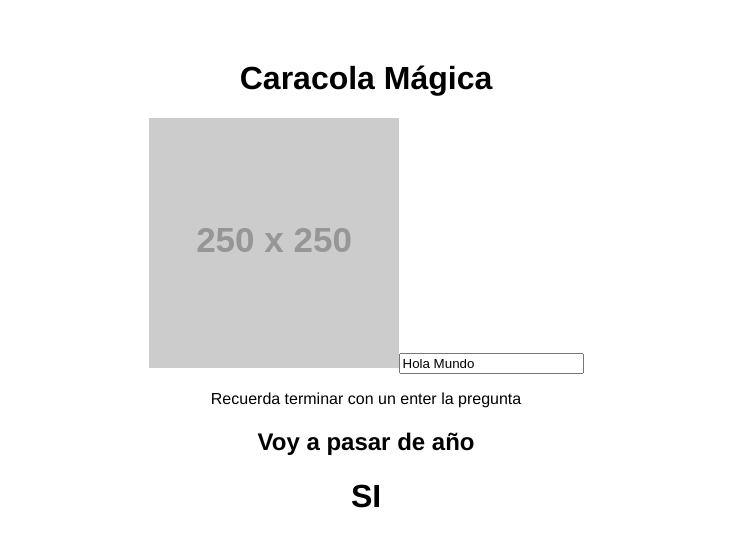
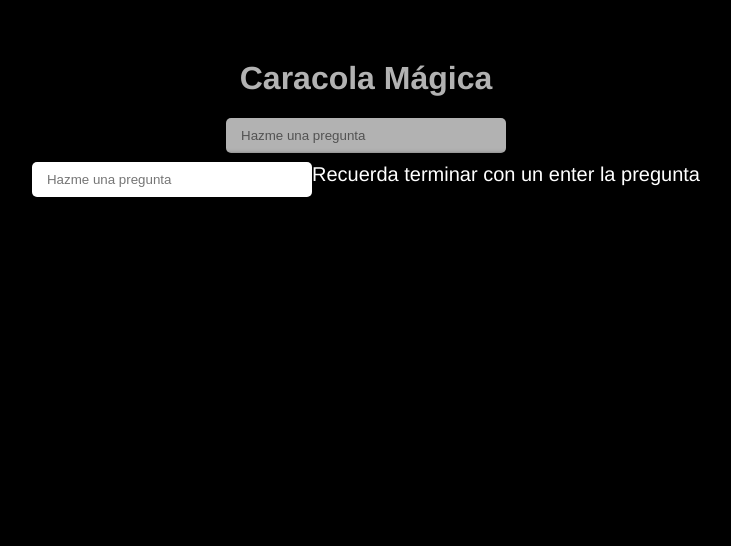
Before and after one commit to Christian-Moya123/pw_u2_v_p4_cm, a Vue app: page / in a window 1280 px wide. Shown: the top 546 px of the page, without its empty margins (274-1005 px from the left). Built offline with nearby package versions, Linux system fonts and the light colour scheme.

Commit message:
manejo de modulos

```diff
--- a/src/App.vue
+++ b/src/App.vue
@@ -1,25 +1,35 @@
 <template>
-  <CaracolaMagica/>
+
+
+  <CaracolaMagica />
 </template>
 
 
 <script>
-  import CaracolaMagica from './components/CaracolaMagica.vue';
+import CaracolaMagica from './components/CaracolaMagica.vue';
+
+import PokemonPage from './modules/components/pages/PokemonPage.vue';
+import Calculadora from './components/Calculadora.vue';
+
+
+
 export default {
   name: 'App',
   components: {
+    //Calculadora
     CaracolaMagica
+
   }
 }
 </script>
 
 <style>
- #app {
+#app {
   font-family: Avenir, Helvetica, Arial, sans-serif;
   -webkit-font-smoothing: antialiased;
   -moz-osx-font-smoothing: grayscale;
   text-align: center;
-  /* color: #2c3e50; */
+  color: #2c3e50;
   margin-top: 60px;
 }
 </style>
--- a/src/components/CaracolaMagica.vue
+++ b/src/components/CaracolaMagica.vue
@@ -1,28 +1,95 @@
 <template>
     <h1>Caracola Mágica</h1>
-    <img src="https://via.placeholder.com/250" alt="No se puede presentar">
-    <input v-model = pregunta type="text" placeholder="Hazme una pregunta">
+    <img v-if="urlImagen" :src="urlImagen" alt="No se puede presentar">
+    <input v-model=pregunta type="text" placeholder="Hazme una pregunta">
+    <div class="bg-dark"></div>
+    <div class="container">
+        <input v-model=pregunta type="text" placeholder="Hazme una pregunta">
         <p>Recuerda terminar con un enter la pregunta</p>
 
+
     <div>
-      <h2>Voy a pasar de año</h2>
-      <h1>SI</h1>
+        <h2>{{ pregunta }}</h2>
+        <h1>{{ respuesta }}</h1>
     </div>
 
+</div>
 </template>
 
 <script>
 export default {
 
     data() {
-          return{
-              pregunta : 'Hola Mundo'
+        return {
+            pregunta: '',
+            respuesta: '',
+            urlImagen: null
+        }
+    },
+
+    watch: {
+        pregunta(value, oldValue) {
+            console.log(value);
+            console.log(oldValue);
+            //Valida si el valor nuevo incluye el signo de ?
+            if (value.includes('?')) {
+                console.lom
+                this.respuesta = "Espere favor....."
+                this.consumirAPI()
             }
         }
+    },
 
+    methods: {
+        async consumirAPI() {
+            const { answer, image } = await fetch('https://yesno.wtf/api').then(r => r.json());
+
+            this.respuesta = answer;
+            this.urlImagen = image;
+            console.log(this.respuesta)
+            console.log(this.urlImagen)
+            this.respuesta=""
+        }
+
+    }
 }
 </script>
 
 <style>
+img,
+.bg-dark {
+    height: 100vh;
+    width: 100vw;
+    left: 0px;
+    max-width: 100%;
+    max-height: 100%;
+    position: fixed;
+    top: 0px;
+}
 
+.bg-dark {
+    background-color: rgba(0, 0, 0, 0.3);
+}
+
+.container {
+    position: relative;
+}
+
+input {
+    width: 250px;
+    padding: 10px 15px;
+    border-radius: 5px;
+    border: none;
+}
+
+p,
+h1,
+h2 {
+    color: white;
+}
+
+p {
+    font-size: 20px;
+    margin-top: 10px;
+}
 </style>
--- /dev/null
+++ b/src/css/estilos.css
@@ -0,0 +1,3 @@
+html, body{
+    background-color: black;
+}
--- a/src/main.js
+++ b/src/main.js
@@ -1,4 +1,7 @@
 import { createApp } from 'vue'
 import App from './App.vue'
+import './css/estilos.css'
+
+
 
 createApp(App).mount('#app')
--- /dev/null
+++ b/src/modules/components/PokemonOps.vue
@@ -0,0 +1,10 @@
+<template>
+    <h1>Opciones Pokemon</h1>
+</template>
+
+<script>
+export default {
+}
+</script>
+
+<style></style>
--- /dev/null
+++ b/src/modules/components/Pokemonimg.vue
@@ -0,0 +1,13 @@
+<template>
+  <h1>Imagen Pokemoon</h1>
+</template>
+
+<script>
+export default {
+
+}
+</script>
+
+<style>
+
+</style>
--- /dev/null
+++ b/src/modules/components/pages/PokemonPage.vue
@@ -0,0 +1,20 @@
+<template>
+    <h1>Juego Pokemon</h1>
+    <PokemonImg />
+    <PokemonOps />
+</template>
+
+<script>
+import Pokemonimg from '../Pokemonimg.vue'
+import PokemonOps from '../PokemonOps.vue'
+
+export default {
+    components: {
+        Pokemonimg,
+        PokemonOps
+    }
+
+}
+</script>
+
+<style></style>
```
Lines whose indentation alone changed are shown as unchanged.
